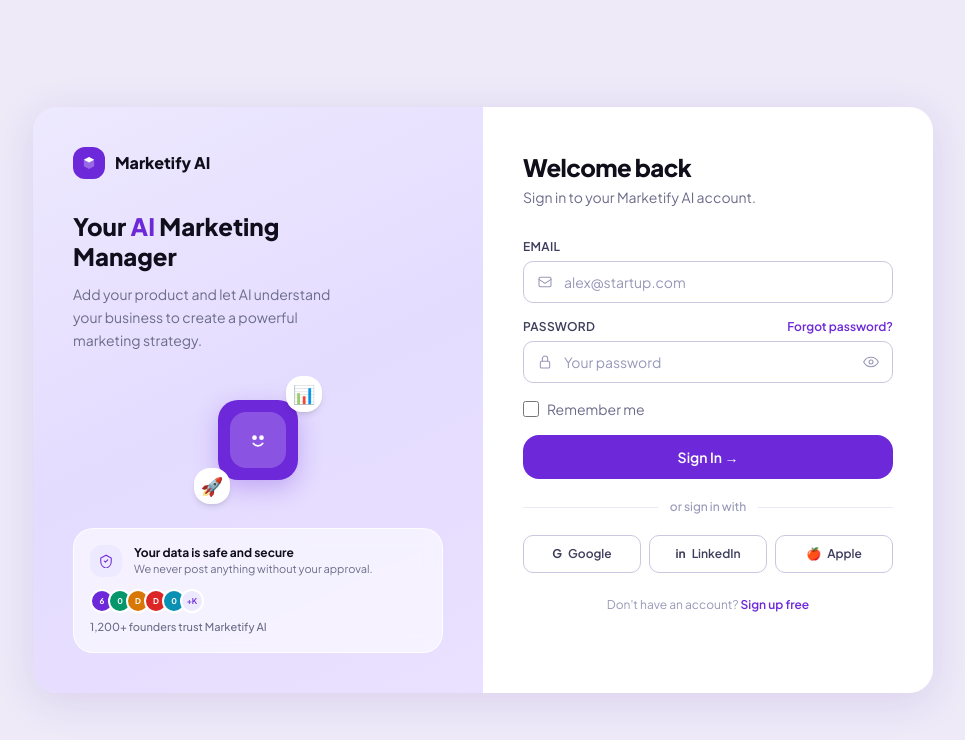
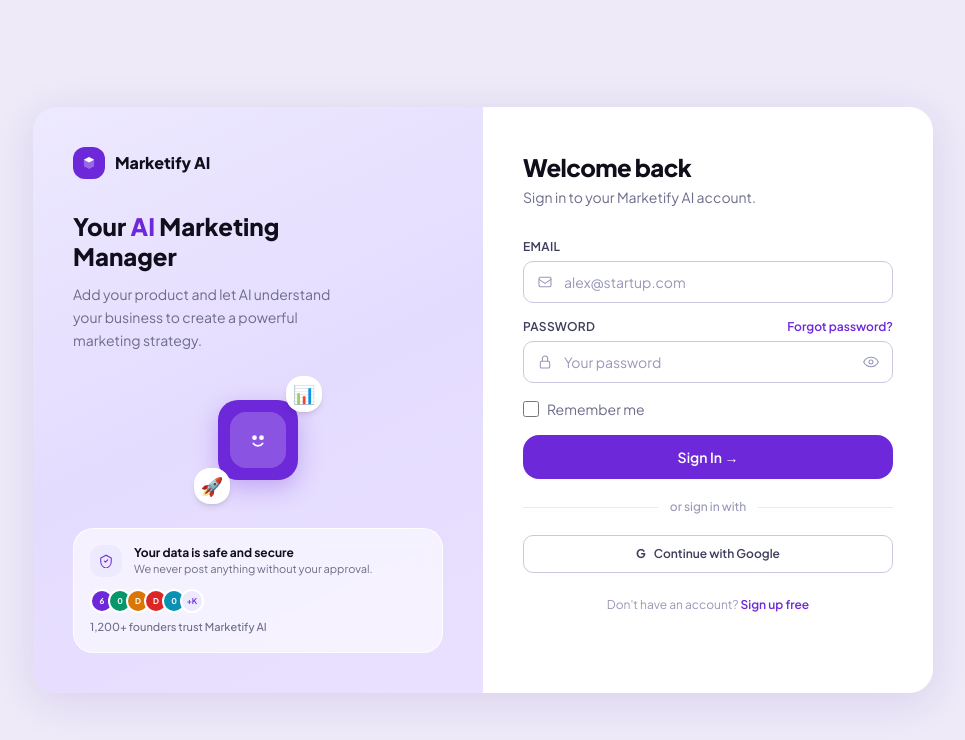
Before and after one commit to AmitDharmikRumbum/Marketllo_Ai, a Next.js app: page /login in a window 1280 px wide. Shown: the top 740 px of the page, without its empty margins (157-1122 px from the left). Built offline with nearby package versions, Linux system fonts and the light colour scheme.

Commit message:
fix: wrap useSearchParams in Suspense boundary for production build

```diff
--- a/src/app/login/page.tsx
+++ b/src/app/login/page.tsx
@@ -1,29 +1,47 @@
 "use client";
 
-import { useState } from "react";
+import { Suspense, useState } from "react";
 import Link from "next/link";
-import { useRouter } from "next/navigation";
+import { useRouter, useSearchParams } from "next/navigation";
 import { AuthLeftPanel } from "@/components/auth/AuthLeftPanel";
 
-export default function LoginPage() {
+// Inner component that uses useSearchParams — must be inside <Suspense>
+function LoginForm() {
   const router = useRouter();
+  const searchParams = useSearchParams();
+  const oauthError = searchParams.get("error");
   const [form, setForm] = useState({ email: "", password: "", remember: false });
   const [showPass, setShowPass] = useState(false);
   const [loading, setLoading] = useState(false);
+  const [error, setError] = useState("");
 
   const handleSubmit = async (e: React.FormEvent) => {
     e.preventDefault();
+    setError("");
     setLoading(true);
-    await new Promise((r) => setTimeout(r, 800));
+
+    try {
+      const res = await fetch("/api/auth/login", {
+        method: "POST",
+        headers: { "Content-Type": "application/json" },
+        body: JSON.stringify({ email: form.email, password: form.password, remember: form.remember }),
+      });
+      const data = await res.json();
+
+      if (!res.ok) {
+        setError(data.error || "Login failed. Please try again.");
+        setLoading(false);
+        return;
+      }
+
       router.push("/projects");
+    } catch {
+      setError("Network error. Please check your connection.");
+      setLoading(false);
+    }
   };
 
   return (
-    <div className="min-h-screen bg-[#EEEAF8] flex items-center justify-center p-4">
-      <div className="w-full max-w-[900px] grid md:grid-cols-2 rounded-3xl overflow-hidden shadow-[0_8px_40px_rgba(80,40,160,.13)]">
-        <AuthLeftPanel />
-
-        {/* Right: form */}
     <div className="bg-white px-10 py-11">
       <h1 className="text-2xl font-extrabold text-[#0F0E1A] tracking-tight mb-1">Welcome back</h1>
       <p className="text-sm text-[#6C6C8A] mb-8">Sign in to your Marketify AI account.</p>
@@ -83,6 +101,12 @@
           <label htmlFor="remember" className="text-sm text-[#6C6C8A] cursor-pointer select-none">Remember me</label>
         </div>
 
+        {(error || oauthError) && (
+          <div className="px-4 py-2.5 bg-red-50 border border-red-200 rounded-xl text-xs font-medium text-red-600">
+            {error || "Google sign-in failed. Please try again."}
+          </div>
+        )}
+
         <button
           type="submit"
           disabled={loading}
@@ -100,23 +124,29 @@
       </div>
 
       {/* Social */}
-          <div className="grid grid-cols-3 gap-2">
-            {[
-              { label: "Google", icon: "G" },
-              { label: "LinkedIn", icon: "in" },
-              { label: "Apple", icon: "🍎" },
-            ].map((s) => (
-              <button key={s.label} className="flex items-center justify-center gap-1.5 py-2.5 border border-[#C8C8E0] rounded-[10px] text-xs font-semibold text-[#3D3D5C] hover:border-[#6D28D9] hover:text-[#6D28D9] transition-all">
-                <span className="font-bold">{s.icon}</span> {s.label}
-              </button>
-            ))}
-          </div>
+      <a
+        href="/api/auth/google"
+        className="flex items-center justify-center gap-2 w-full py-2.5 border border-[#C8C8E0] rounded-[10px] text-xs font-semibold text-[#3D3D5C] hover:border-[#6D28D9] hover:text-[#6D28D9] transition-all"
+      >
+        <span className="font-bold">G</span> Continue with Google
+      </a>
 
       <p className="text-center text-xs text-[#9898B8] mt-6">
         Don&apos;t have an account?{" "}
         <Link href="/register" className="text-[#6D28D9] font-semibold hover:underline">Sign up free</Link>
       </p>
     </div>
+  );
+}
+
+export default function LoginPage() {
+  return (
+    <div className="min-h-screen bg-[#EEEAF8] flex items-center justify-center p-4">
+      <div className="w-full max-w-[900px] grid md:grid-cols-2 rounded-3xl overflow-hidden shadow-[0_8px_40px_rgba(80,40,160,.13)]">
+        <AuthLeftPanel />
+        <Suspense fallback={<div className="bg-white px-10 py-11 flex items-center justify-center"><div className="w-6 h-6 border-2 border-[#6D28D9] border-t-transparent rounded-full animate-spin" /></div>}>
+          <LoginForm />
+        </Suspense>
       </div>
     </div>
   );
--- a/src/app/onboarding/page.tsx
+++ b/src/app/onboarding/page.tsx
@@ -1,5 +1,7 @@
 "use client";
 
+import { Suspense, useEffect } from "react";
+import { useSearchParams } from "next/navigation";
 import { useOnboarding } from "@/store/onboarding";
 import { OnboardingSidebar } from "@/components/onboarding/OnboardingSidebar";
 import { Step1Product } from "@/components/onboarding/Step1Product";
@@ -8,8 +10,15 @@
 import { Step4Connect } from "@/components/onboarding/Step4Connect";
 import { Step5Strategy } from "@/components/onboarding/Step5Strategy";
 
-export default function OnboardingPage() {
-  const { step } = useOnboarding();
+function OnboardingContent() {
+  const { step, reset } = useOnboarding();
+  const searchParams = useSearchParams();
+  const isResume = searchParams.get("resume") === "1";
+
+  useEffect(() => {
+    if (!isResume) reset();
+  // eslint-disable-next-line react-hooks/exhaustive-deps
+  }, []);
 
   const panels: Record<number, React.ReactNode> = {
     1: <Step1Product />,
@@ -20,14 +29,22 @@
   };
 
   return (
+    <main className="flex-1 overflow-auto">
+      <div key={step} className="animate-pan-in h-full">
+        {panels[step]}
+      </div>
+    </main>
+  );
+}
+
+export default function OnboardingPage() {
+  return (
     <div className="min-h-screen bg-[#F7F6FF] flex items-center justify-center p-4">
       <div className="w-full max-w-[1000px] flex bg-white rounded-3xl shadow-[0_8px_40px_rgba(80,40,160,.1)] overflow-hidden" style={{ minHeight: 680 }}>
         <OnboardingSidebar />
-        <main className="flex-1 overflow-auto">
-          <div key={step} className="animate-pan-in h-full">
-            {panels[step]}
-          </div>
-        </main>
+        <Suspense fallback={<div className="flex-1 flex items-center justify-center"><div className="w-6 h-6 border-2 border-[#6D28D9] border-t-transparent rounded-full animate-spin" /></div>}>
+          <OnboardingContent />
+        </Suspense>
       </div>
     </div>
   );
```
Lines whose indentation alone changed are shown as unchanged.
